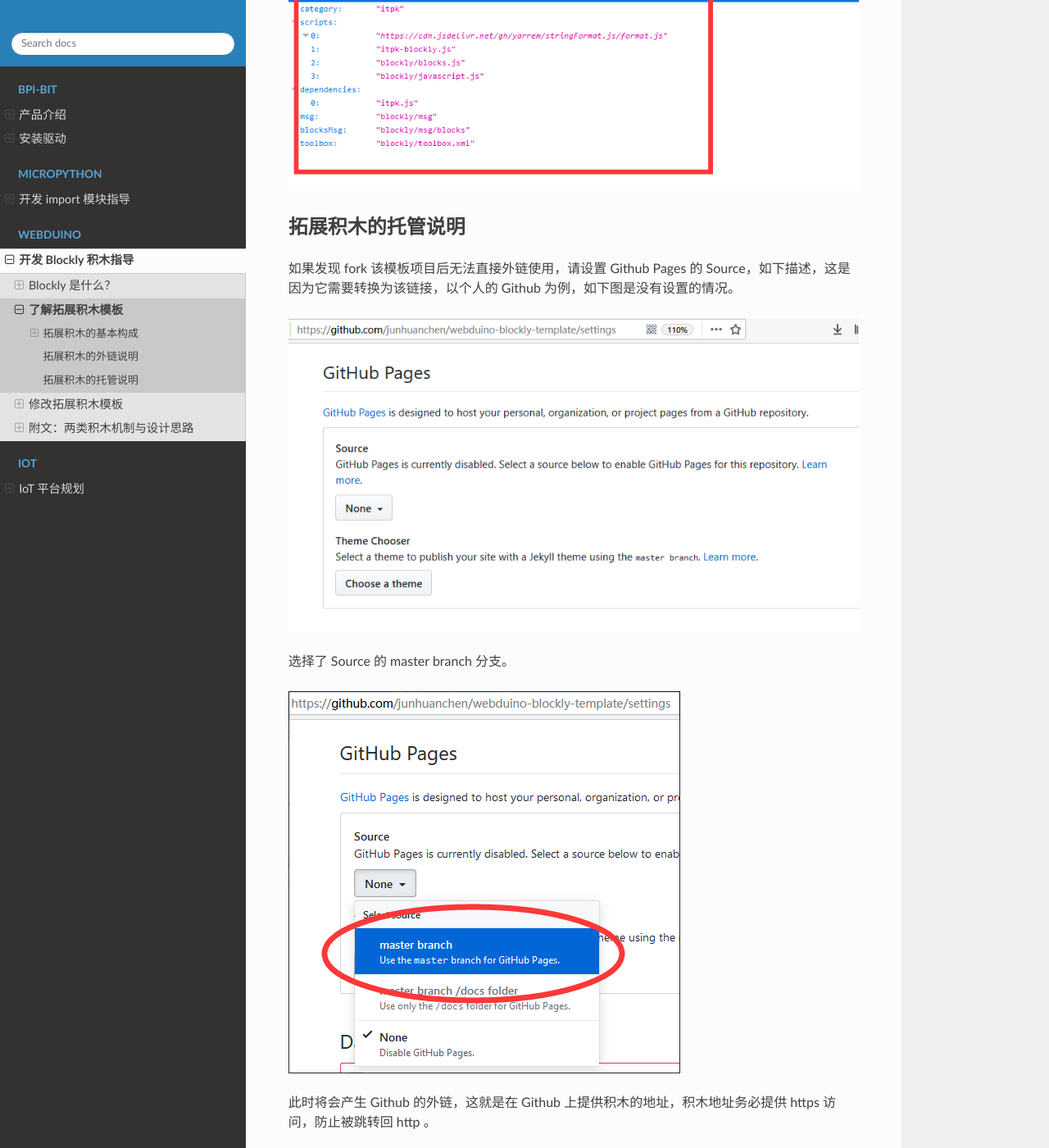
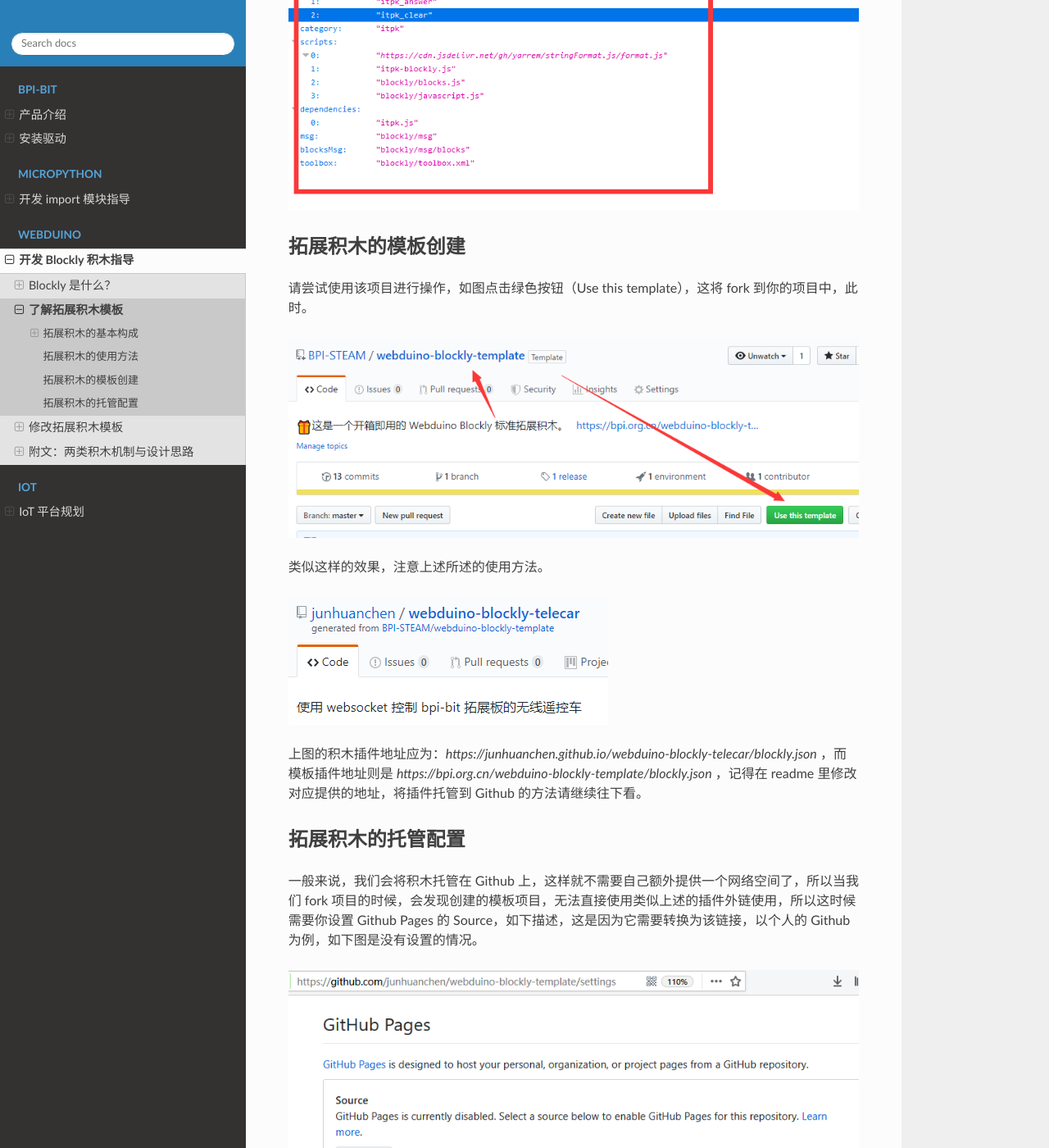
Before and after one commit to BPI-STEAM/Dev, a Sphinx documentation site: the page built from source/web/develop.rst, in a window 1280 px wide and 1400 px high, scrolled down 1953 px. Shown: the whole window at 82% size. Built offline with Sphinx 7.4.7 and the Read the Docs theme 2.0.0, drawn with Linux system fonts in a browser that asks for light colours; some of the changed text lies outside the part shown.

Commit message:
更新 Webduino 开发积木的内容和编排

```diff
--- a/source/web/develop.rst
+++ b/source/web/develop.rst
@@ -78,17 +78,30 @@
 
 这些基本的定义是便于修改模板积木过程中查阅其确切定义。
 
-拓展积木的外链说明
+拓展积木的使用方法
 ---------------------------------
 
-根据 `拓展积木的使用说明 <http://doc.bpi.org.cn/zh_CN/latest/bpi-web/modules/basic.html>`_ 可知插件地址外链类似这样：`https://bpi.org.cn/webduino-blockly-template/blockly.json` 的地址，又或者是这样 `https://junhuanchen.github.io/webduino-module-itpk-robot/blockly.json` ，请确保在访问的时候，使用 https 访问且内容类似下图的 JSON 效果。
+如果是托管在 Github 上的积木，可以根据 `拓展积木的使用说明 <http://doc.bpi.org.cn/zh_CN/latest/bpi-web/modules/basic.html>`_ 可知插件地址外链类似这样：`https://bpi.org.cn/webduino-blockly-template/blockly.json` 的地址，又或者是这样 `https://junhuanchen.github.io/webduino-module-itpk-robot/blockly.json` ，请确保在访问的时候，使用 https 访问且内容类似下图的 JSON 效果。
 
 .. image:: images/blockly_json.png
 
-拓展积木的托管说明
+拓展积木的模板创建
 ---------------------------------
 
-如果发现 fork 该模板项目后无法直接外链使用，请设置 Github Pages 的 Source，如下描述，这是因为它需要转换为该链接，以个人的 Github 为例，如下图是没有设置的情况。
+请尝试使用该项目进行操作，如图点击绿色按钮（Use this template），这将 fork 到你的项目中，此时。
+
+.. image:: images/use_template.png
+
+类似这样的效果，注意上述所述的使用方法。
+
+.. image:: images/template_example.png
+
+上图的积木插件地址应为：`https://junhuanchen.github.io/webduino-blockly-telecar/blockly.json` ，而模板插件地址则是 `https://bpi.org.cn/webduino-blockly-template/blockly.json` ，记得在 readme 里修改对应提供的地址，将插件托管到 Github 的方法请继续往下看。
+
+拓展积木的托管配置
+---------------------------------
+
+一般来说，我们会将积木托管在 Github 上，这样就不需要自己额外提供一个网络空间了，所以当我们 fork 项目的时候，会发现创建的模板项目，无法直接使用类似上述的插件外链使用，所以这时候需要你设置 Github Pages 的 Source，如下描述，这是因为它需要转换为该链接，以个人的 Github 为例，如下图是没有设置的情况。
 
 .. image:: images/pages_source.png
 
@@ -108,4 +121,4 @@
 
     注意 fork 的 readme 的内容并没有改变，所以发布的时候，别忘了修改积木地址。
 
-接下来就从修改一个示例模板开始写积木吧，此处内容，主要是纵观积木开发全局。
+现在，你通过 fork 就已经学会了如何创建一个动态积木，那接下来就从修改一个示例模板开始写积木吧。
```
Also changed, not shown: source/web/modify.md (+22 -10 lines), source/web/images/blockly_itpk_ask_ip.png (added), source/web/images/create_template.png (added), source/web/images/demos_library.png (added), source/web/images/template_example.png (added), source/web/images/use_template.png (added).
